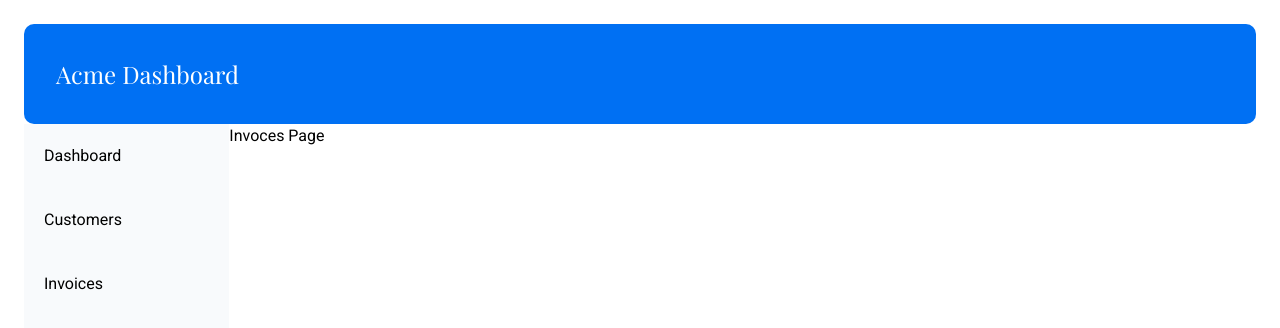
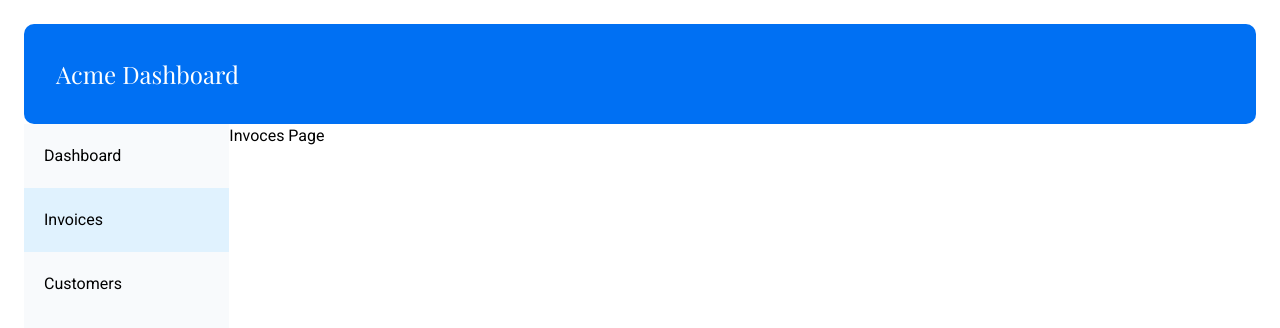
Before and after one commit to SammyAbukmeil/next-demo, a Next.js app: page /dashboard/invoices in a window 1280 px wide. Shown: the top 328 px of the page. Built offline with nearby package versions, Linux system fonts and the light colour scheme.

Commit message:
Add nested route

```diff
--- a/app/ui/Dashboard/Sidebar.js
+++ b/app/ui/Dashboard/Sidebar.js
@@ -1,11 +1,34 @@
+"use client";
+
+import clsx from "clsx";
 import Link from "next/link";
+import { usePathname } from "next/navigation";
+
+// Map of links to display in the side navigation.
+// Depending on the size of the application, this would be stored in a database.
+const links = [
+  { name: "Dashboard", href: "/dashboard" },
+  {
+    name: "Invoices",
+    href: "/dashboard/invoices",
+  },
+  { name: "Customers", href: "/dashboard/customers" },
+];
 
 export default function Sidebar() {
+  const pathname = usePathname();
+
   return (
     <aside className="w-1/6 flex flex-col bg-slate-50">
-      <Link href="/dashboard" className="p-5">Dashboard</Link>
-      <Link href="/dashboard/customers" className="p-5">Customers</Link>
-      <Link href="/dashboard/invoices" className="p-5">Invoices</Link>
+      {links.map((link) => (
+        <Link
+          key={link.name}
+          href={link.href}
+          className={clsx("p-5", { "bg-sky-100": pathname === link.href })}
+        >
+          {link.name}
+        </Link>
+      ))}
     </aside>
   );
 }
--- a/package.json
+++ b/package.json
@@ -9,6 +9,7 @@
     "lint": "next lint"
   },
   "dependencies": {
+    "clsx": "^2.0.0",
     "next": "14.0.4",
     "react": "^18",
     "react-dom": "^18",
```
Also changed, not shown: 2 other files (tests, documents, lock files or other folders).
